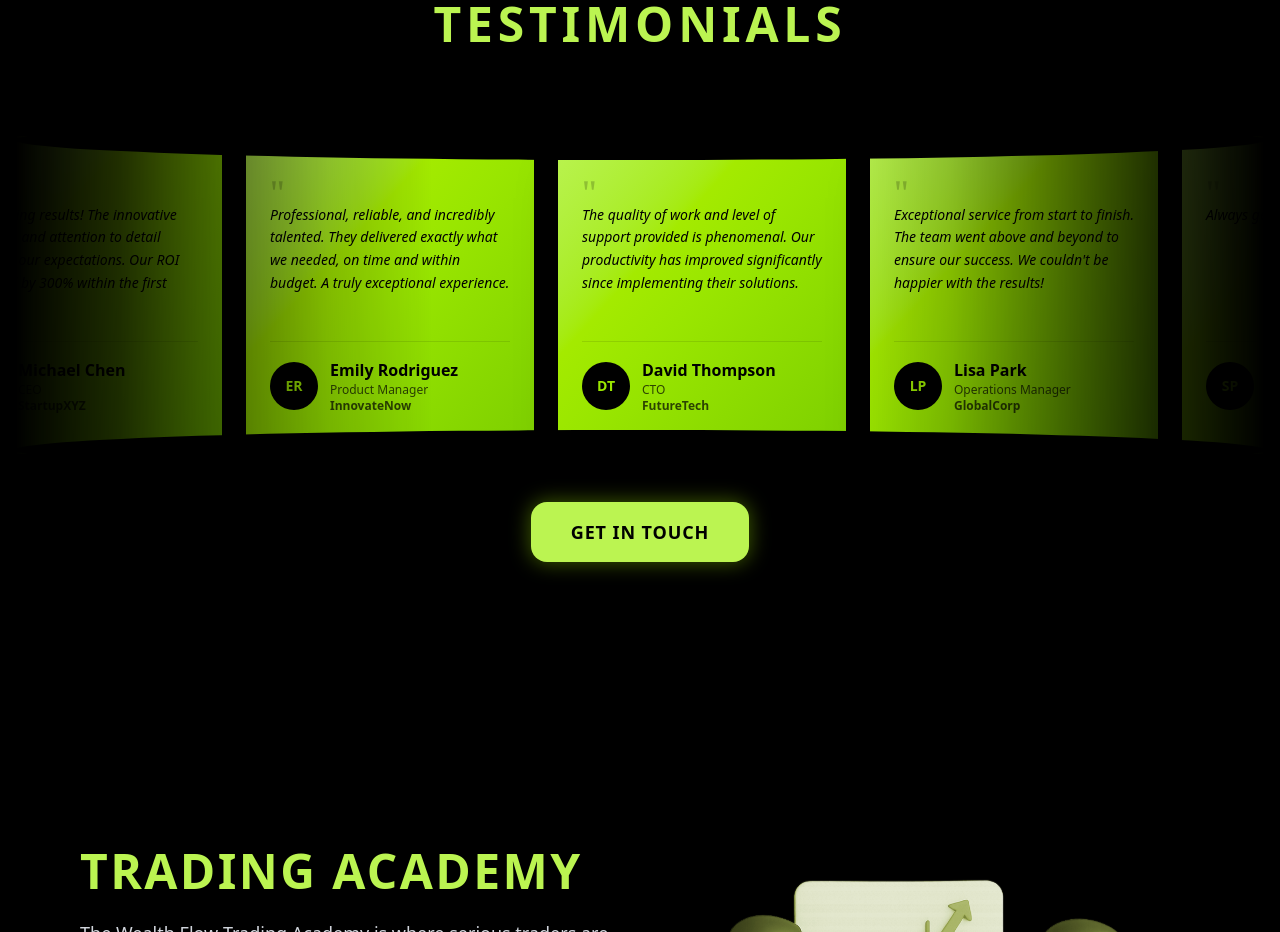
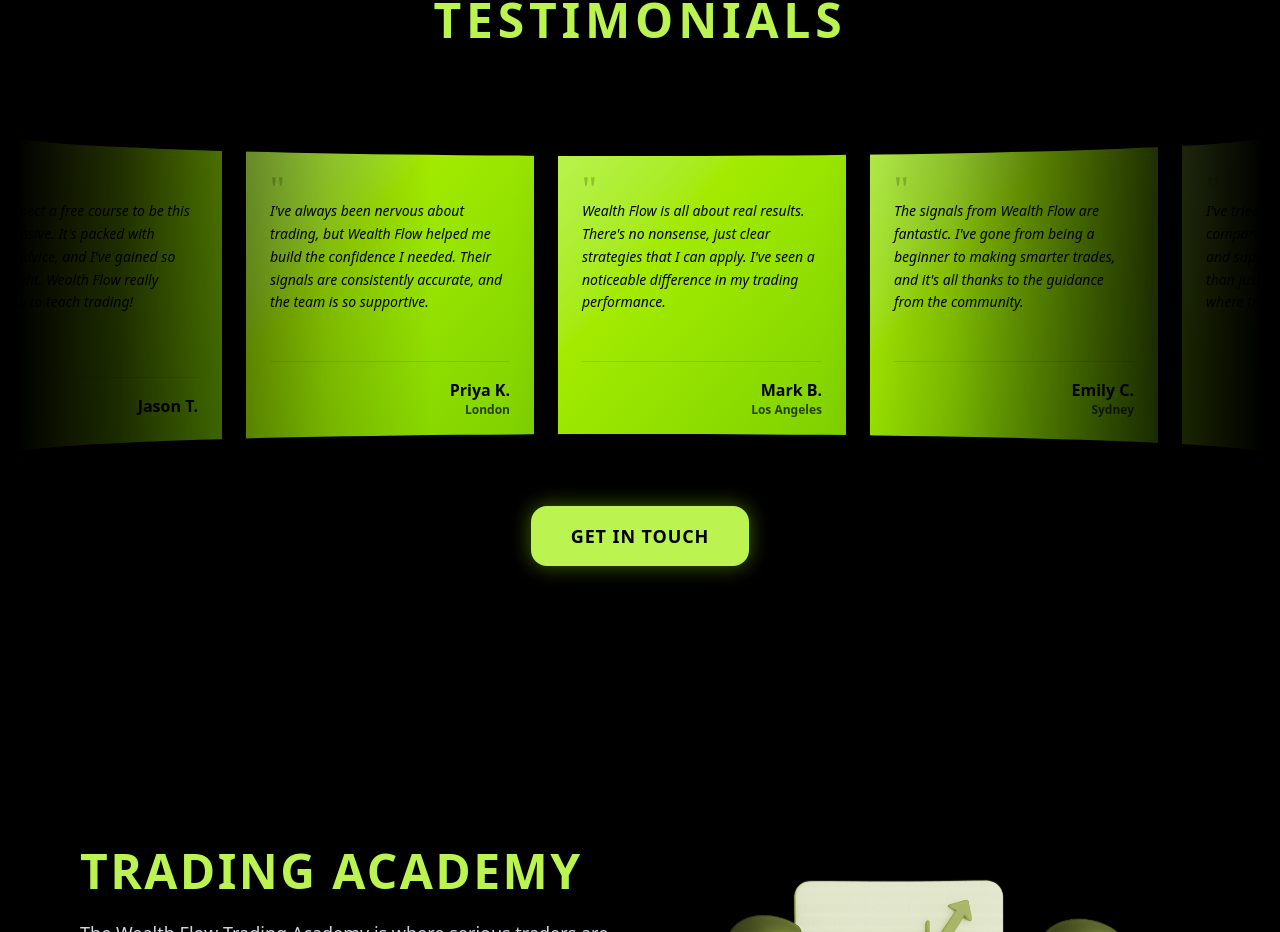
Before and after one commit to sterinpaul/wealth-flow, a React (Vite) app: page / in a window 1280 px wide. Shown: the part 2519-3451 px from the top of the page. Built offline with nearby package versions, Linux system fonts and the light colour scheme; no server answers.

Commit message:
refactor(testimonials): Added testimonials data

```diff
--- a/src/components/Testimonials.tsx
+++ b/src/components/Testimonials.tsx
@@ -4,51 +4,93 @@
 const testimonials = [
   {
     id: 1,
-    name: "Sarah Johnson",
-    role: "Marketing Director",
-    company: "TechCorp",
-    text: "This service completely transformed our business operations. The team's expertise and dedication to excellence is unmatched. Highly recommended!",
-    avatar: "SJ",
+    name: "Amanda L.",
+    location: "Toronto",
+    text: "Joining Wealth Flow changed my entire perspective on trading. The course content is easy to follow, and the community is always there to support each other. My trading skills have improved dramatically.",
   },
   {
     id: 2,
-    name: "Michael Chen",
-    role: "CEO",
-    company: "StartupXYZ",
-    text: "Outstanding results! The innovative approach and attention to detail exceeded our expectations. Our ROI increased by 300% within the first quarter.",
-    avatar: "MC",
+    name: "Jason T.",
+    location: "",
+    text: "I didn't expect a free course to be this comprehensive. It's packed with practical advice, and I've gained so much insight. Wealth Flow really knows how to teach trading!",
   },
   {
     id: 3,
-    name: "Emily Rodriguez",
-    role: "Product Manager",
-    company: "InnovateNow",
-    text: "Professional, reliable, and incredibly talented. They delivered exactly what we needed, on time and within budget. A truly exceptional experience.",
-    avatar: "ER",
+    name: "Priya K.",
+    location: "London",
+    text: "I've always been nervous about trading, but Wealth Flow helped me build the confidence I needed. Their signals are consistently accurate, and the team is so supportive.",
   },
   {
     id: 4,
-    name: "David Thompson",
-    role: "CTO",
-    company: "FutureTech",
-    text: "The quality of work and level of support provided is phenomenal. Our productivity has improved significantly since implementing their solutions.",
-    avatar: "DT",
+    name: "Mark B.",
+    location: "Los Angeles",
+    text: "Wealth Flow is all about real results. There's no nonsense, just clear strategies that I can apply. I've seen a noticeable difference in my trading performance.",
   },
   {
     id: 5,
-    name: "Lisa Park",
-    role: "Operations Manager",
-    company: "GlobalCorp",
-    text: "Exceptional service from start to finish. The team went above and beyond to ensure our success. We couldn't be happier with the results!",
-    avatar: "LP",
+    name: "Emily C.",
+    location: "Sydney",
+    text: "The signals from Wealth Flow are fantastic. I've gone from being a beginner to making smarter trades, and it's all thanks to the guidance from the community.",
   },
   {
     id: 6,
-    name: "Sterin Paul",
-    role: "CTO",
-    company: "Innovento",
-    text: "Always getting more than expected.",
-    avatar: "SP",
+    name: "Carlos D.",
+    location: "",
+    text: "I've tried a lot of courses, but nothing compares to the quality of content and support at Wealth Flow. It's more than just a community; it's a place where traders thrive.",
+  },
+  {
+    id: 7,
+    name: "Sarah W.",
+    location: "Vancouver",
+    text: "The team at Wealth Flow is amazing. They break things down in a way that makes sense, and I feel so much more confident making trades now.",
+  },
+  {
+    id: 8,
+    name: "John H.",
+    location: "Chicago",
+    text: "As a newbie, I was lost when I first started, but Wealth Flow took me through everything step by step. I now feel like I understand the market and can make informed decisions.",
+  },
+  {
+    id: 9,
+    name: "Linda R.",
+    location: "Dubai",
+    text: "I've been part of several trading groups, but Wealth Flow is different. They focus on strategies that actually work, and the resources are second to none.",
+  },
+  {
+    id: 10,
+    name: "Raj P.",
+    location: "Toronto",
+    text: "Thanks to Wealth Flow, I was able to leave my 9 to 5. The strategies they teach are straightforward, and I've seen a steady increase in my profits.",
+  },
+  {
+    id: 11,
+    name: "Megan T.",
+    location: "Los Angeles",
+    text: "The content at Wealth Flow is invaluable. They really focus on teaching the fundamentals, and that's made a huge difference in my trading outcomes.",
+  },
+  {
+    id: 12,
+    name: "David S.",
+    location: "London",
+    text: "From day one, I felt like I belonged in the Wealth Flow community. It's not just about trading; it's about learning and growing together.",
+  },
+  {
+    id: 13,
+    name: "Sophie G.",
+    location: "Paris",
+    text: "I'm so glad I found Wealth Flow. The focus on Smart Money Concepts has helped me gain a deeper understanding of how the market works, and my trades have been more successful as a result.",
+  },
+  {
+    id: 14,
+    name: "Chris A.",
+    location: "Dubai",
+    text: "Before Wealth Flow, I was overwhelmed by the complexity of trading. Now, I feel like I have a clear direction and the tools I need to succeed.",
+  },
+  {
+    id: 15,
+    name: "Nathan K.",
+    location: "Melbourne",
+    text: "I've tried so many different strategies, but Wealth Flow's approach has been the most effective. Their course content is top-notch, and I've seen consistent results.",
   },
 ];
 
@@ -135,19 +177,15 @@
 
               {/* AUTHOR BLOCK */}
               <div className="mt-4 pt-4 border-t border-black/10">
-                <div className="flex items-center space-x-3">
-                  <div className="w-12 h-12 bg-black text-lime-400 rounded-full flex items-center justify-center text-sm font-bold flex-shrink-0">
-                    {testimonial.avatar}
-                  </div>
-                  <div>
+                <div className="flex flex-col items-end">
+
                     <h3 className="text-black font-bold text-base">
                       {testimonial.name}
                     </h3>
-                    <p className="text-black/70 text-xs">{testimonial.role}</p>
                     <p className="text-black/70 text-xs font-semibold">
-                      {testimonial.company}
+                      {testimonial.location}
                     </p>
-                  </div>
+
                 </div>
               </div>
             </div>
```
